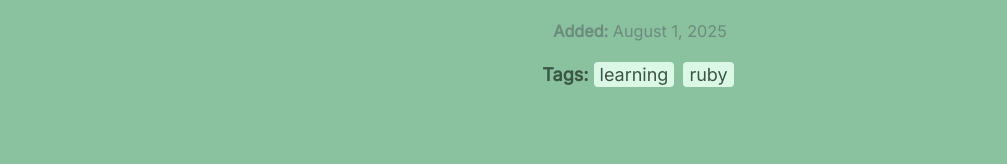
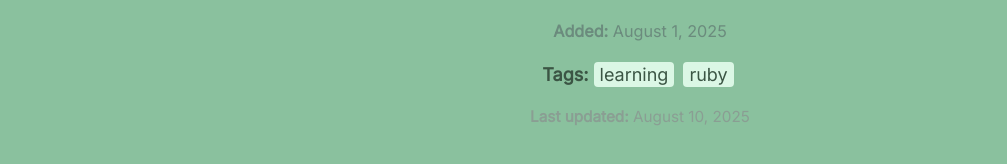
Before and after one commit to KaileyLiou/Jekyll-Theme, a Jekyll site: the page built from notes/note1.md, in a window 1280 px wide. Shown: the part 152-316 px from the top of the page, without its empty margins (0-1007 px from the left). Built offline with Jekyll 4.4.1, drawn with Linux system fonts in a browser that asks for light colours.

Commit message:
added last updated

```diff
--- a/_layouts/default.html
+++ b/_layouts/default.html
@@ -26,6 +26,12 @@
       </p>
     {% endif %}
 
+    {% if page.last_modified_at %}
+      <p style="color: #8a9e93; font-size: 0.85em;">
+        <strong>Last updated:</strong> {{ page.last_modified_at | date: "%B %e, %Y" }}
+      </p>
+    {% endif %}
+
   <a href="{{ '/' | relative_url }}" style="
     position: fixed;
     top: 30px;
--- a/notes/note1.md
+++ b/notes/note1.md
@@ -1,6 +1,7 @@
 ---
 title: First Note
 date: 2025-08-01
+last_modified_at: 2025-08-10
 layout: default
 tags:
   - learning
```
Also changed, not shown: notes/note2.md (+1 -0 lines), notes/note3.md (+1 -0 lines).
